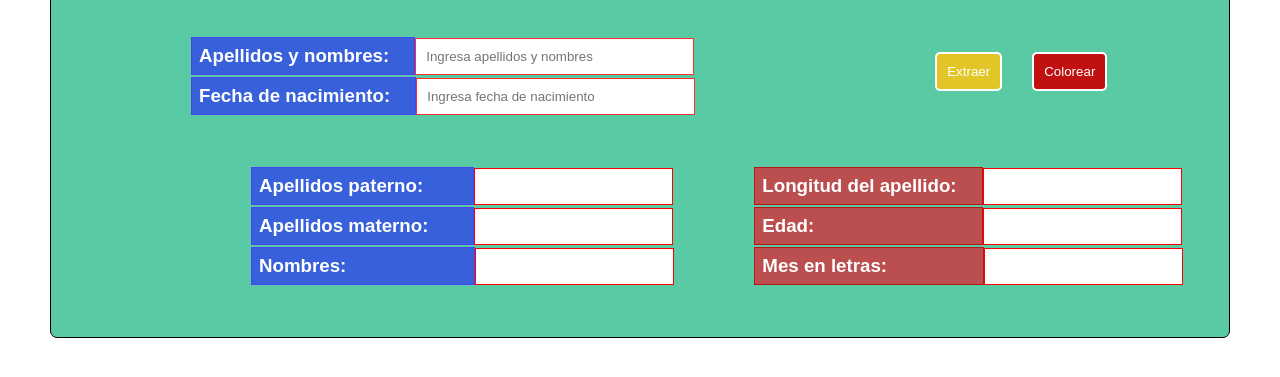
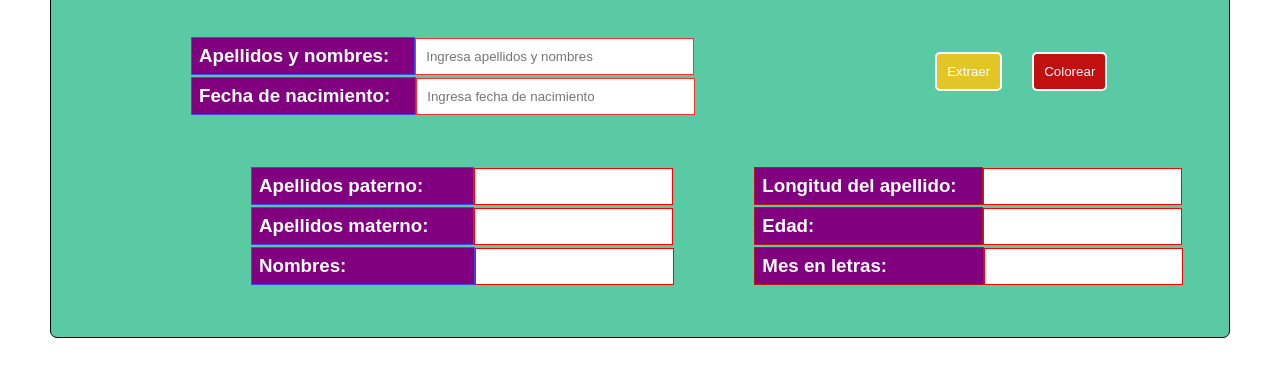
Before and after one commit to GabbyAG/GabbyAG.github.io, a plain HTML site: page lab05.html in a window 1280 px wide. Both pictures are taken after a click on the button "Colorear". Shown: the part 127-504 px from the top of the page. Drawn offline with Linux system fonts and the light colour scheme.

Commit message:
btnColorear

```diff
--- /dev/null
+++ b/js/lab05.js
@@ -0,0 +1,40 @@
+(function() {
+
+    let btnColor = document.getElementById("Colorear");
+    let apnom = document.getElementById("apN");
+    let fnac = document.getElementById("F");
+    let paterno = document.getElementById("pat");
+    let materno = document.getElementById("mat");
+    let nombres = document.getElementById("nom");
+    let long = document.getElementById("L");
+    let edad = document.getElementById("E");
+    let meses = document.getElementById("M");
+
+    btnColor.addEventListener("click", Colorear);
+    let cont = 0;
+
+    function Colorear() {
+      if (cont % 2 == 0) {
+        apnom.style.backgroundColor= "purple";
+        fnac.style.backgroundColor="purple";
+        paterno.style.backgroundColor= "purple";
+        materno.style.backgroundColor="purple";
+        nombres.style.backgroundColor="purple";
+        long.style.backgroundColor="purple";
+        edad.style.backgroundColor="purple";
+        meses.style.backgroundColor="purple";
+    }
+      if (cont % 2 != 0){
+        apnom.style.backgroundColor= "#3760da";
+        fnac.style.backgroundColor= "#3760da";
+        paterno.style.backgroundColor= "#3760da";
+        materno.style.backgroundColor="#3760da";
+        nombres.style.backgroundColor="#3760da";
+        long.style.backgroundColor="#bb4e4e";
+        edad.style.backgroundColor="#bb4e4e";
+        meses.style.backgroundColor="#bb4e4e";
+
+    }
+    cont += 1;
+    }
+})();
--- a/lab05.html
+++ b/lab05.html
@@ -23,8 +23,8 @@
                     </div>
                 </div>
                 <div class="botones">
-                    <button  onclick="" class="Extraer" id="Extraer">Extraer</button>
-                    <button  onclick="CambiarColor();" id="Colorear">Colorear</button>
+                    <button   class="Extraer" id="Extraer">Extraer</button>
+                    <button  class ="Colorear" id="Colorear">Colorear</button>
                 </div>
             </div>
             <div class="dos">
@@ -58,6 +58,6 @@
                 </div>
             </div>
         </div>
-    <script src=".js/lab05.js" async defer></script>
+    <script src="js/lab05.js" async defer></script>
 </body>
 </html>
```
